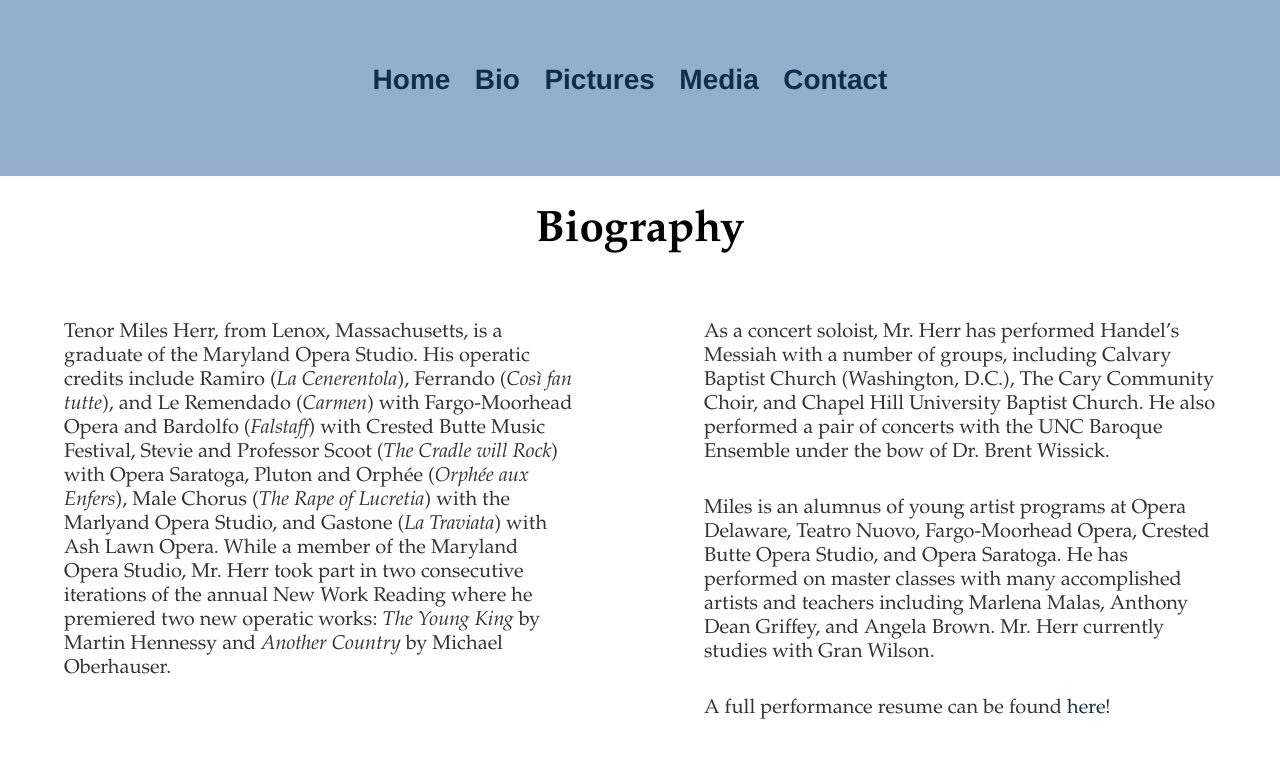
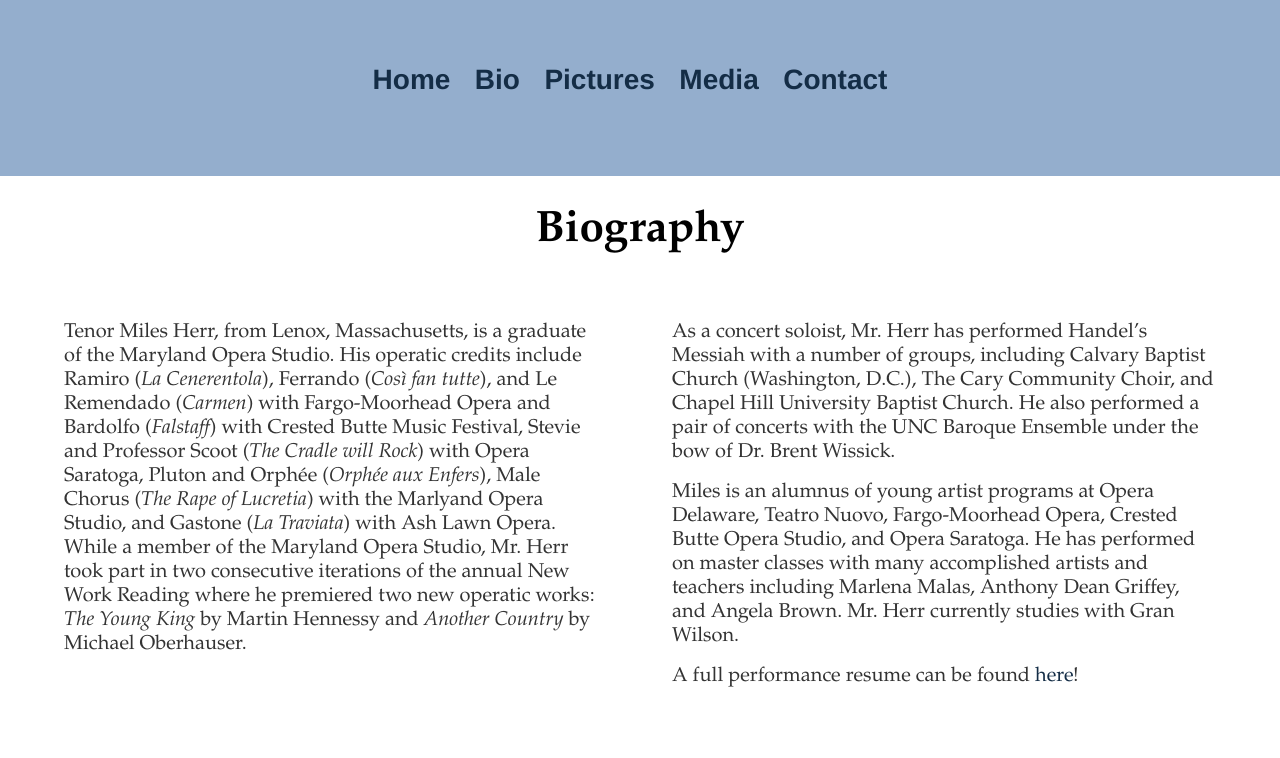
Before and after one commit to leemlb06pmi/leemlb06pmi.github.io, a Jekyll site: the page built from bio/index.html, in a window 1280 px wide. Shown: the top 758 px of the page. Built offline with Jekyll 4.4.1, drawn with Linux system fonts in a browser that asks for light colours.

Commit message:
Update index.html

```diff
--- a/bio/index.html
+++ b/bio/index.html
@@ -6,7 +6,7 @@
 
 <div class = "row">
   <div class = "column">
-    <p style="text-align:left;margin:5% 10% 5% 10%;">Tenor Miles Herr, from Lenox, Massachusetts, is a graduate of the Maryland Opera Studio.
+    <p style="text-align:left;margin:5% 5% 2.5% 10%;">Tenor Miles Herr, from Lenox, Massachusetts, is a graduate of the Maryland Opera Studio.
 His operatic credits include Ramiro (<em>La Cenerentola</em>), Ferrando (<em>Così fan tutte</em>), and Le Remendado (<em>Carmen</em>) with
 Fargo-Moorhead Opera and Bardolfo (<em>Falstaff</em>) with Crested Butte Music Festival, Stevie and Professor
 Scoot (<em>The Cradle will Rock</em>) with Opera Saratoga, Pluton and Orphée (<em>Orphée aux Enfers</em>),
@@ -18,14 +18,14 @@
   </div>
 
   <div class = "column">
-    <p style="text-align:left;margin:5% 10% 5% 10%;">As a concert soloist, Mr. Herr has performed Handel’s Messiah with a number of groups, including Calvary Baptist Church
+    <p style="text-align:left;margin:5% 10% 2.5% 5%;">As a concert soloist, Mr. Herr has performed Handel’s Messiah with a number of groups, including Calvary Baptist Church
 (Washington, D.C.), The Cary Community Choir, and Chapel Hill University Baptist Church.  He also performed a pair of
       concerts with the UNC Baroque Ensemble under the bow of Dr. Brent Wissick.</p>
 
-    <p style="text-align:left;left;margin:5% 10% 5% 10%;">Miles is an alumnus of young artist programs at Opera Delaware, Teatro Nuovo, Fargo-Moorhead Opera, Crested Butte Opera Studio, and Opera Saratoga.
+    <p style="text-align:left;left;margin:2.5% 10% 2.5% 5%;">Miles is an alumnus of young artist programs at Opera Delaware, Teatro Nuovo, Fargo-Moorhead Opera, Crested Butte Opera Studio, and Opera Saratoga.
 He has performed on master classes with many accomplished artists and teachers including Marlena Malas, Anthony Dean Griffey,
   and Angela Brown. Mr. Herr currently studies with Gran Wilson.</p>
 
-  <p style="text-align:left;left;margin:5% 10% 5% 10%;">A full performance resume can be found <a href="/photos/Miles Herr Resume.pdf" download style="font-size:1em">here</a>!</p>
+  <p style="text-align:left;left;margin:2.5% 10% 2.5% 5%;">A full performance resume can be found <a href="/photos/Miles Herr Resume.pdf" download style="font-size:1em">here</a>!</p>
   </div>
 </div>
```
